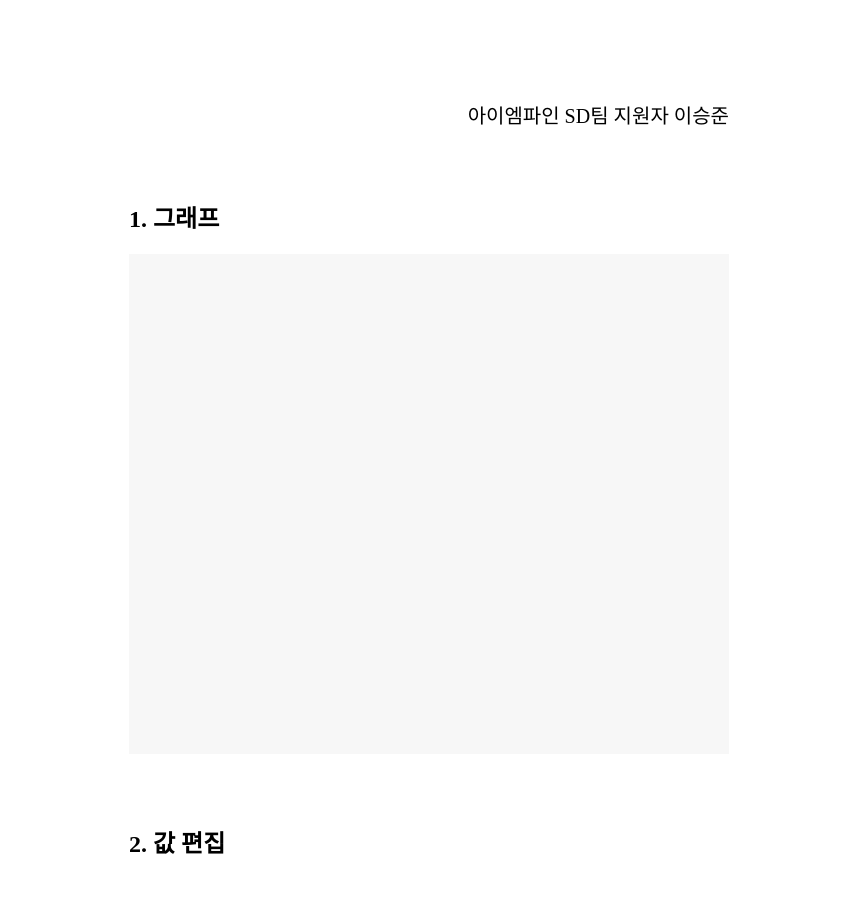
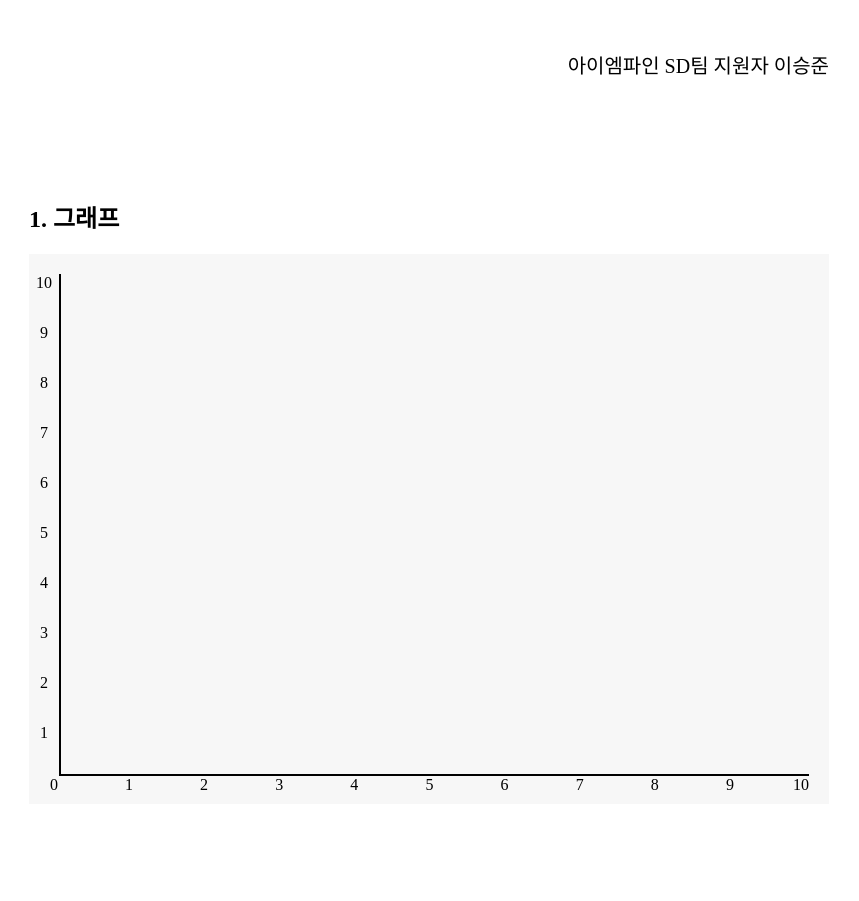
Before and after one commit to seungjun0423/vanillaJS, a plain HTML site: page index.html in a window 1280 px wide. Shown: the top 901 px of the page, without its empty margins (211-1070 px from the left). Drawn offline with Linux system fonts and the light colour scheme.

Commit message:
그래프 기초 x축,y축 좌표평면 css 작성

```diff
--- a/index.css
+++ b/index.css
@@ -17,10 +17,13 @@ body {
 }
 
 .box {
+	width: 100%;
+	height: 100%;
 	display: flex;
 	flex-direction: column;
-	padding: 100px;
-	gap: 50px;
+	margin-top: 50px;
+	gap: 100px;
+
 }
 
 .nameSpace {
@@ -30,13 +33,71 @@ body {
 	font-weight: 500;
 }
 
-.graphBox {
+.itemBox {
+}
+
+.graph {
+	width: inherit;
+	height: 500px;
+	background-color: #F7F7F7;
+	padding-top: 20px;
+	padding-right: 20px;
+	padding-bottom: 30px;
+}
+
+
+.xBox {
+	width: 100%;
+	height: fit-content;
 	display: flex;
 	flex-direction: column;
 }
 
-.graph {
-	width: 100%;
-	height: 500px;
-	background-color: #F7F7F7;
+.xAxis {
+	height: fit-content;
+	border-bottom: 2px solid black;
+	margin-left: 30px;
 }
+
+.xDataList {
+	display: flex;
+}
+
+.xdata {
+	width: 10%;
+	display: flex;
+	justify-content: end;
+}
+
+.yBox {
+	width: fit-content;
+	height: 100%;
+	display: flex;
+}
+
+.yAxis {
+	width: fit-content;
+	height: 100%;
+	border-left: 2px solid black;
+}
+
+.yDataList {
+	width: 30px;
+	height: 100%;
+	display: flex;
+	flex-direction: column-reverse;
+}
+
+.ydata {
+	height: 10%;
+	display: flex;
+	justify-content: center;
+}
+
+.zero {
+	width: 30px;
+	height: 30px;
+	display: flex;
+	justify-content: end;
+	align-items: start;
+}
--- a/index.html
+++ b/index.html
@@ -6,46 +6,121 @@
 		<title>면접과제 제출(이승준| 자바스크립트)</title>
 		<meta name="description" content="">
 		<meta name="viewport" content="width=device-width, initial-scale=1">
-		<link rel="stylesheet" href="/index.css">
+		<link rel="stylesheet" href="index.css">
 	</head>
 	<body>
 		<main class="main">
 			<div class="box">
+
 				<div class="nameSpace">
 					<span>
 						아이엠파인 SD팀 지원자 이승준
 					</span>
 				</div>
 
-				<div class="graphBox">
+				<div class="itemBox">
 					<h2>
 						1. 그래프
 					</h2>
 					<div class="graph">
-						<!-- <div class="yLine"></div> -->
-						<!-- <div class="xLine"></div> -->
+						<div class="yBox">
+							<div class="yDataList">
+								<div class="ydata">
+									1
+								</div>
+								<div class="ydata">
+									2
+								</div>
+								<div class="ydata">
+									3
+								</div>
+								<div class="ydata">
+									4
+								</div>
+								<div class="ydata">
+									5
+								</div>
+								<div class="ydata">
+									6
+								</div>
+								<div class="ydata">
+									7
+								</div>
+								<div class="ydata">
+									8
+								</div>
+								<div class="ydata">
+									9
+								</div>
+								<div class="ydata">
+									10
+								</div>
+							</div>
+							<div class="yAxis"></div>
+						</div>
+						<div class="xBox">
+							<div class="xAxis"></div>
+
+							<div class="xDataList">
+								<div class="zero">
+									0
+								</div>
+								<div class="xdata">
+									1
+								</div>
+								<div class="xdata">
+									2
+								</div>
+								<div class="xdata">
+									3
+								</div>
+								<div class="xdata">
+									4
+								</div>
+								<div class="xdata">
+									5
+								</div>
+								<div class="xdata">
+									6
+								</div>
+								<div class="xdata">
+									7
+								</div>
+								<div class="xdata">
+									8
+								</div>
+								<div class="xdata">
+									9
+								</div>
+								<div class="xdata">
+									10
+								</div>
+							</div>
+						</div>
+
 					</div>
 				</div>
 
-				<div class="editValue">
+				<div class="itemBox">
 					<h2>
 						2. 값 편집
 					</h2>
 				</div>
 
-				<div class="addValue">
+				<div class="itemBox">
 					<h2>
 						3. 값 추가
 					</h2>
 				</div>
 
-				<div class="editValueDetail">
+				<div class="itemBox">
 					<h2>
 						4. 값 고급 편집
 					</h2>
 				</div>
+
 			</div>
 		</main>
-    <script type="module" src="/main.js"></script>
+    <script type="module" src="main.js"></script>
 	</body>
 </html>
```
